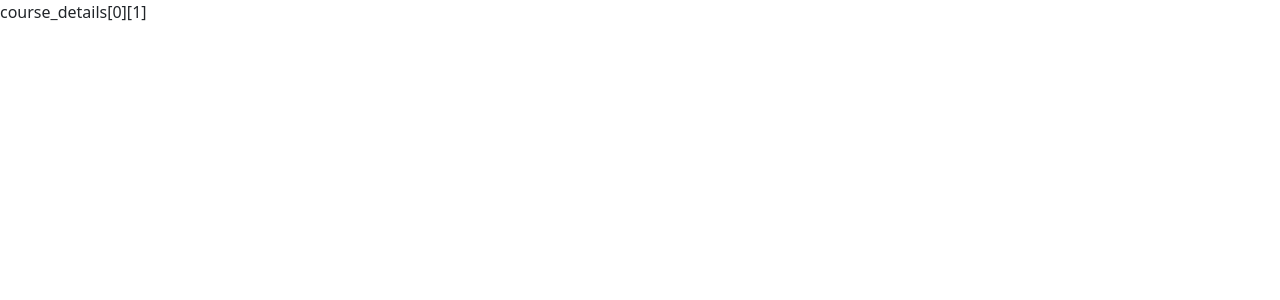
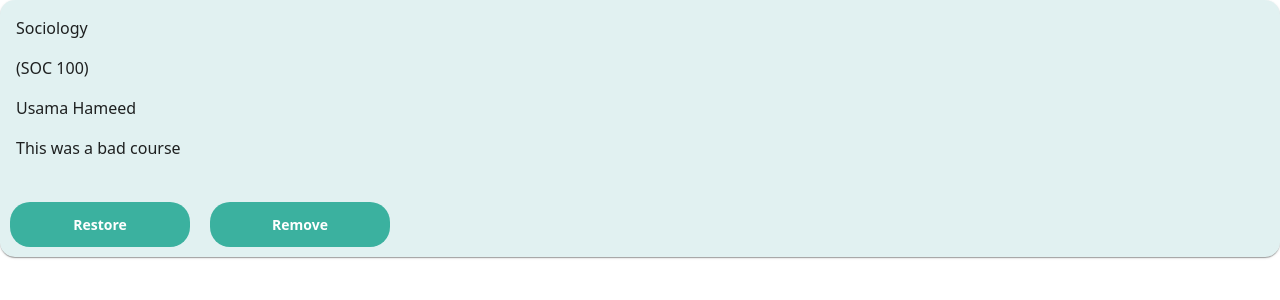
Before and after one commit to umarsaeedcheema/konsaCourse, a React (Create React App) app: page /pages/admin_report in a window 1280 px wide. Shown: the top 300 px of the page. Built offline with nearby package versions, Linux system fonts and the light colour scheme.

Commit message:
Report Card

```diff
--- a/src/Navbar1.jsx
+++ b/src/Navbar1.jsx
@@ -27,7 +27,7 @@ const Nav = () => {
             <Link to ={'./pages/search'} >
             <li>Search </li>
             </Link>
-            <Link to ={'./'} >
+            <Link to ={'./pages/homepage'} >
             <li>Home</li>
             </Link>
         </ul>
--- /dev/null
+++ b/src/components/ReportCard.jsx
@@ -0,0 +1,38 @@
+import React from 'react'
+import Card from '@mui/material/Card';
+import CardContent from '@mui/material/CardContent';
+import Button from '@mui/material/Button';
+import Typography from '@mui/material/Typography';
+import { Divider, Grid } from '@mui/material';
+import Rating from '@mui/material/Rating';
+import styles from '../pages/styles.module.css'
+
+
+
+const ReportCard = (props) => {
+
+    return (
+        <Card sx={{ minWidth: 275 }} style={{ backgroundColor: "#319FA025", borderRadius: "15px" }}>
+
+            <CardContent>
+
+                <p>{props.coursename}</p>
+                <p>({props.coursecode})</p>
+                <p>{props.username}</p>
+                <p>{props.description}</p>
+
+            </CardContent>
+
+            <button type="submit" className={styles.green_btn}>
+				Restore
+			</button>
+
+            <button type="submit" className={styles.green_btn}>
+				Remove
+			</button>
+
+
+        </Card>
+    );
+}
+export default ReportCard
--- a/src/index.js
+++ b/src/index.js
@@ -5,14 +5,17 @@ import App from './App';
 import 'bootstrap/dist/css/bootstrap.min.css';
 import theme from './components/theme'
 import { ThemeProvider } from '@mui/material/styles';
+import {BrowserRouter} from 'react-router-dom'
 
 
 
 ReactDOM.render(
   <React.StrictMode>
-    <ThemeProvider theme={theme}>
-    <App />
-    </ThemeProvider>
+    {/* <BrowserRouter> */}
+      <ThemeProvider theme={theme}>
+      <App />
+      </ThemeProvider>
+    {/* </BrowserRouter> */}
   </React.StrictMode>,
   document.getElementById('root')
 );
--- a/src/pages/Admin_Report.jsx
+++ b/src/pages/Admin_Report.jsx
@@ -1,12 +1,24 @@
 import React from 'react'
+import ReportCard from '../components/ReportCard.jsx'
+
 
 const Admin_Report = () => {
 
-  const coursedetails = [("Sociology", "SOC 100", "Usama Hameed")];
+  const reviews = [["Sociology", "SOC 100", "Usama Hameed", "This was a bad course"]];
 
 
   return (
-    <div>course_details[0][1]</div>
+    <>
+
+
+        <ReportCard
+          coursename = {reviews[0][0]}
+          coursecode = {reviews[0][1]}
+          username = {reviews[0][2]}
+          description = {reviews[0][3]}
+
+        />
+    </>
   )
 }
 
--- a/src/pages/Landing.jsx
+++ b/src/pages/Landing.jsx
@@ -1,6 +1,6 @@
 import React from 'react'
 import Button from 'react-bootstrap/Button';
-import NavbarComponent from '../components/NavbarComponentGuest';
+import NavbarComponentGuest from '../components/NavbarComponentGuest';
 import SearchBar from '../components/SearchBar';
 import Data from '../../src/Data.json'
 
@@ -8,10 +8,9 @@ import Data from '../../src/Data.json'
 const Landing = () => {
   return (
     <>
-      <NavbarComponent></NavbarComponent>
-      <div className=' ml-20'
-      style={{position:'relative', top:-450}}
-      >
+      <NavbarComponentGuest></NavbarComponentGuest>
+
+      <div>
         <div >
           <h1>Let's find the perfect <br />course for you !</h1>
           <form >
@@ -30,6 +29,7 @@ const Landing = () => {
       </div>
 
     </>
+
   )
 }
 
--- a/src/pages/Login.jsx
+++ b/src/pages/Login.jsx
@@ -1,6 +1,6 @@
 import styles from "./styles.module.css";
 import { useState } from "react";
-import { Link } from "react-router-dom";
+// import { Link } from "react-router-dom";
 import { useNavigate } from "react-router-dom";
 // import IconButton from "@material-ui/core/IconButton";
 // import Visibility from "@material-ui/icons/Visibility";
--- a/src/pages/Pages.jsx
+++ b/src/pages/Pages.jsx
@@ -1,5 +1,5 @@
 import React from 'react'
-import Comapre from './Compare'
+import Compare from './Compare'
 import Course from './Course'
 import Instructor from './Instructor'
 import Login from './Login'
@@ -20,7 +20,7 @@ const Pages = () => {
     <Router>
         {/* <Navbar1/> */}
         <Routes >
-            <Route path='/pages/compare' element={<Comapre/>} />
+            <Route path='/pages/compare' element={<Compare/>} />
             <Route path ='/pages/course' element={<Course/>}/>
             <Route path ='/pages/instructor' element={<Instructor/>}/>
             <Route path ='/pages/login' element={<Login/>}/>
@@ -30,7 +30,7 @@ const Pages = () => {
             <Route path ='/pages/admin_report' element={<Admin_Report/>}/>
             <Route path ='/pages/admin_requests' element={<Admin_Requests/>}/>
             <Route path='/pages/signup'element={<Signup/>}></Route>
-            <Route path='/*' element={<ErrorPage/>}></Route>
+            {/* <Route path='/*' element={<ErrorPage/>}></Route> */}
             <Route path ='pages/forgotpassword' element={<ForgotPassword/>}/>
             <Route path='/pages/homepage' element={<Homepage/>}></Route>
         </Routes>
```
Also changed, not shown: src/App.js (+12 -0 lines).
